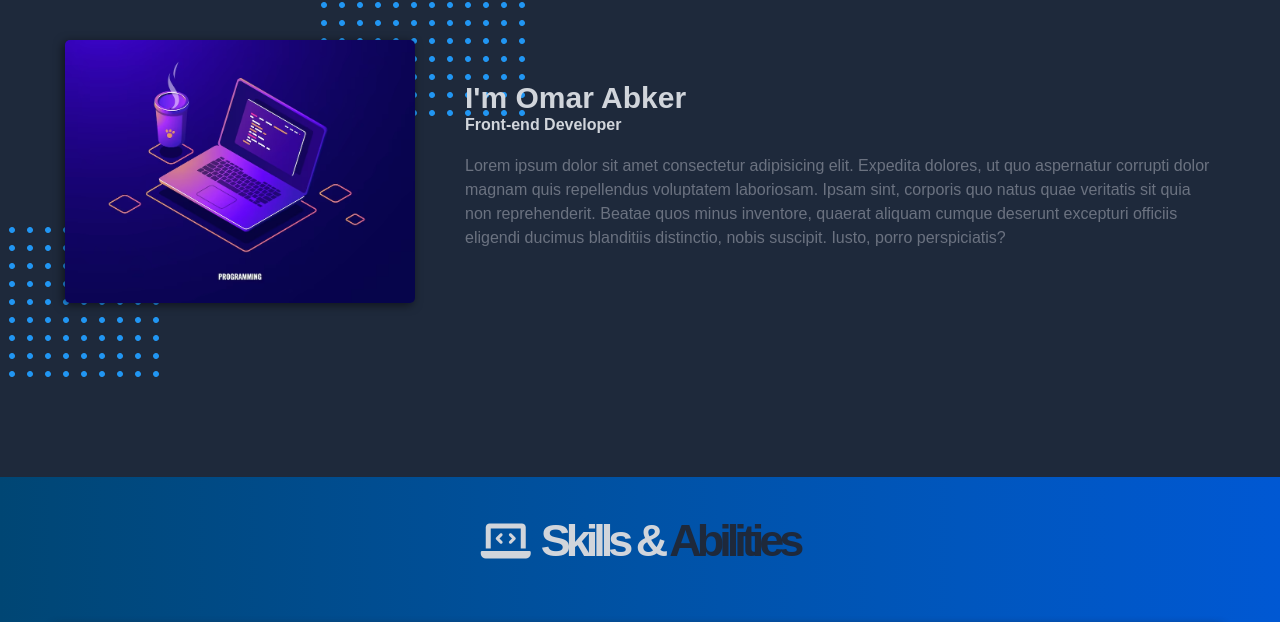
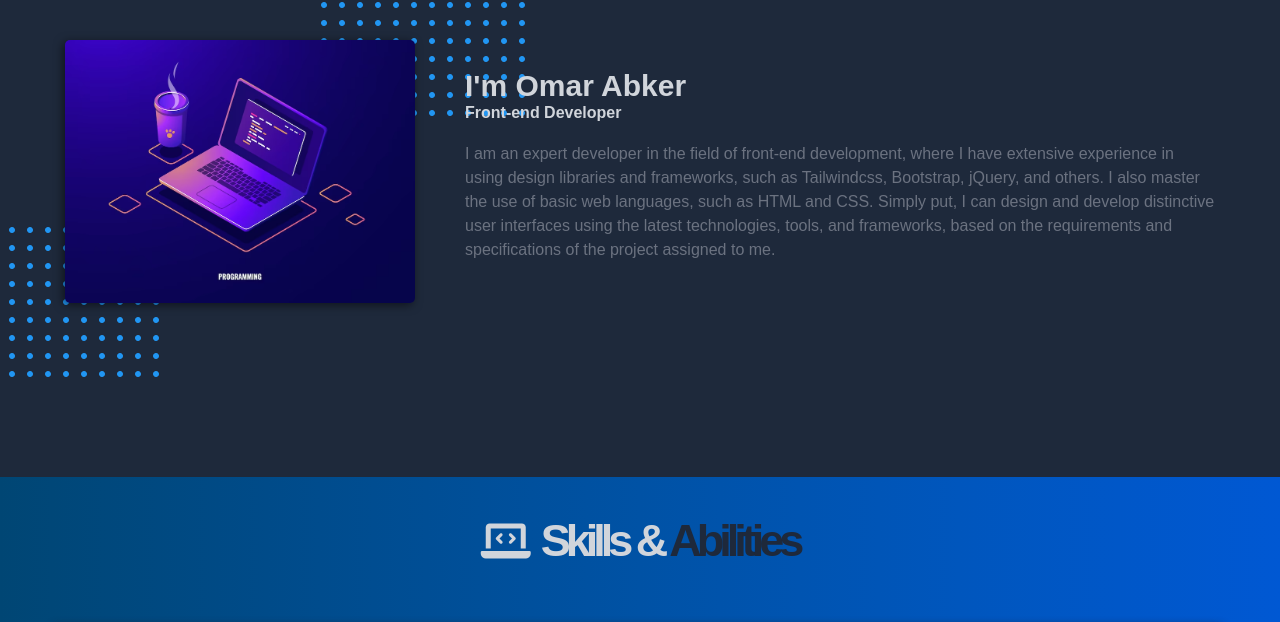
Before and after one commit to DarkCode2o2/portfolio, a plain HTML site: page index.html in a window 1280 px wide. Shown: the part 956-1578 px from the top of the page. Drawn offline with nearby package versions, Linux system fonts and the light colour scheme.

Commit message:
add Description

```diff
--- a/index.html
+++ b/index.html
@@ -93,13 +93,15 @@
                     <p>Front-end Developer</p>
                 </div>
                 <p>
-                    Lorem ipsum dolor sit amet consectetur adipisicing
-                    elit. Expedita dolores, ut quo aspernatur corrupti
-                     dolor magnam quis repellendus voluptatem laboriosam.
-                      Ipsam sint, corporis quo natus quae veritatis sit
-                      quia non reprehenderit. Beatae quos minus inventore,
-                       quaerat aliquam cumque deserunt excepturi officiis eligendi
-                    ducimus blanditiis distinctio, nobis suscipit. Iusto, porro perspiciatis?
+                    I am an expert developer in the field
+                    of front-end development, where I have
+                    extensive experience in using design libraries
+                     and frameworks, such as Tailwindcss, Bootstrap, jQuery,
+                     and others. I also master the use of basic web languages,
+                     such as HTML and CSS. Simply put, I can design and develop distinctive
+                      user interfaces using the latest technologies, tools, and frameworks,
+                       based on the
+                    requirements and specifications of the project assigned to me.
                 </p>
 
             </div>
```
